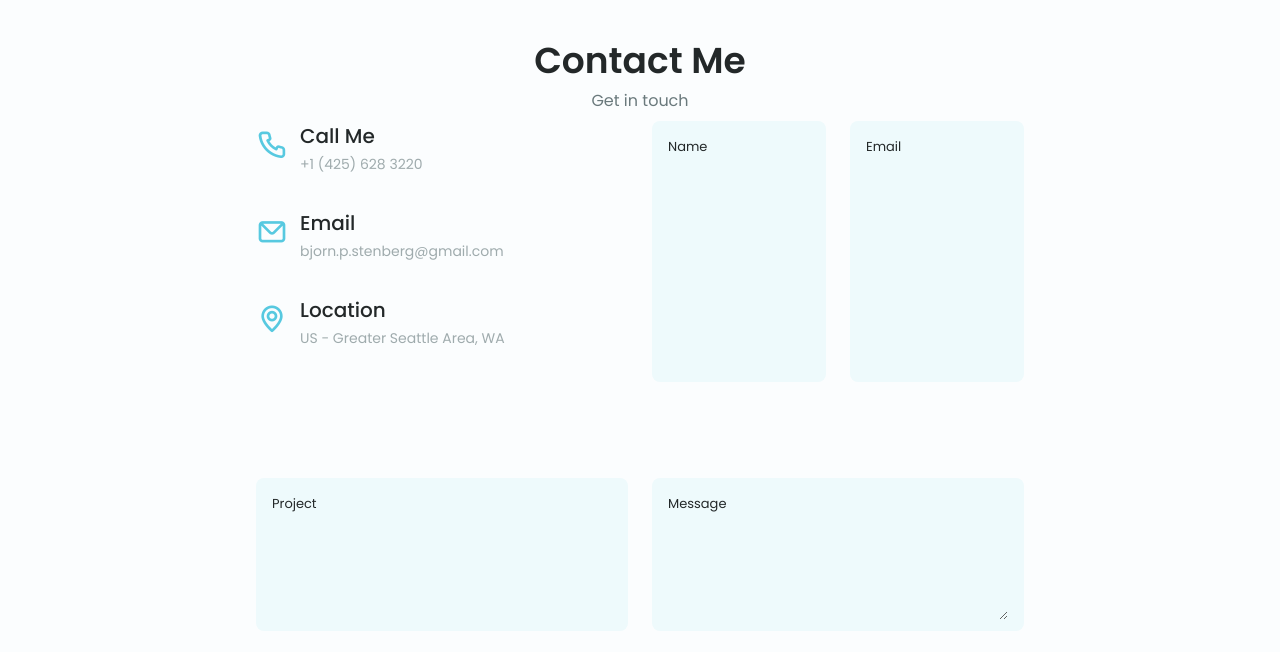
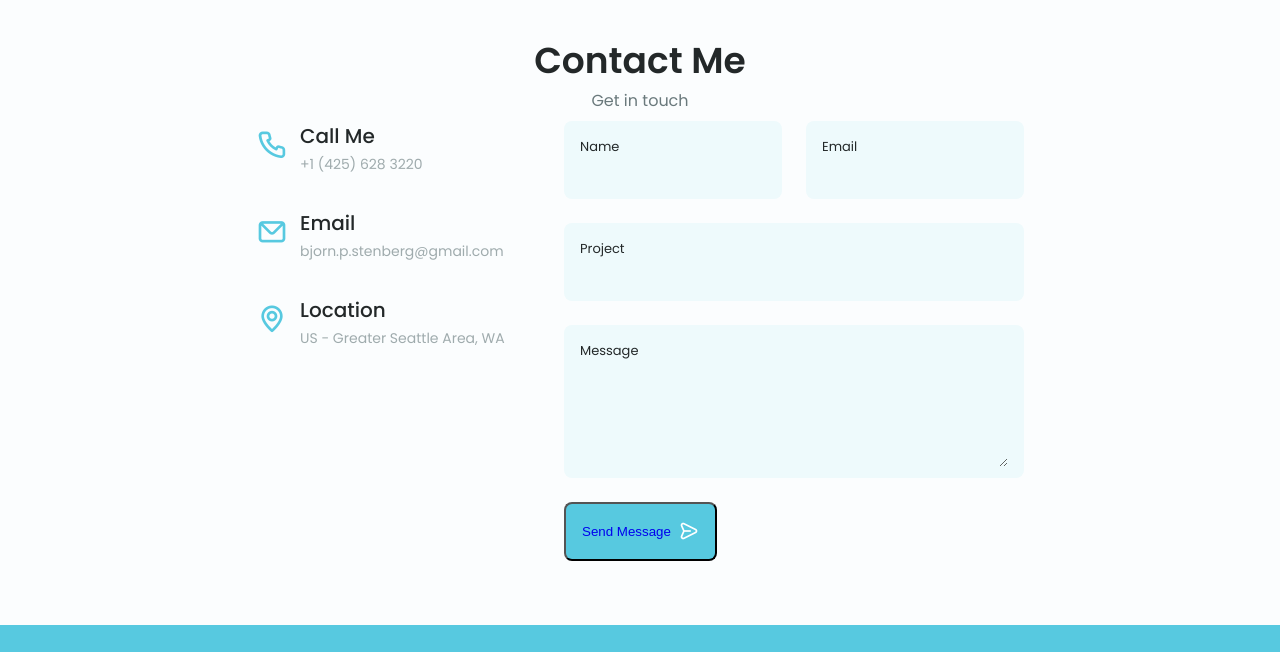
Before and after one commit to hypicks/bstenberg, a plain HTML site: page index.html in a window 1280 px wide. Shown: the part 4640-5292 px from the top of the page. Drawn offline with nearby package versions, Linux system fonts and the light colour scheme.

Commit message:
Update index.html

```diff
--- a/index.html
+++ b/index.html
@@ -833,7 +833,7 @@
                         </div>
                     </div>
 
-                    <!-- <form action="https://formsubmit.co/bjorn.p.stenberg@gmail.com"" method="POST" class="contact__form grid"> -->
+                    <form action="" method="POST" class="contact__form grid">
                         <div class="contact__inputs grid">
                             <div class="contact__content">
                                 <label for="" class="contact__label">Name</label>
```
